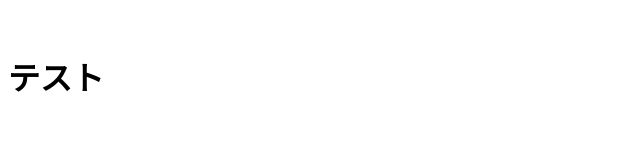
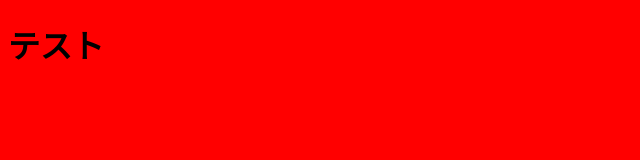
Before and after one commit to yoshidasena07/20240419-test, a plain HTML site: page index.html in a window 1280 px wide. Shown: the whole page, without its empty margins (0-640 px from the left). Drawn offline with Linux system fonts and the light colour scheme.

Commit message:
Add files via upload

```diff
--- /dev/null
+++ b/Style.css
@@ -0,0 +1,5 @@
+@charset "utf-8";
+
+body{
+    background: red
+}
--- a/index.html
+++ b/index.html
@@ -4,8 +4,9 @@
     <meta charset="UTF-8">
     <meta name="viewport" content="width=device-width, initial-scale=1.0">
     <title>ドキュメント</title>
+    <link rel="stylesheet" href="style.css">
 </head>
 <body>
- 　<h1>テスト</h1>
+   <h1>テスト</h1>
 </body>
 </html>
```
